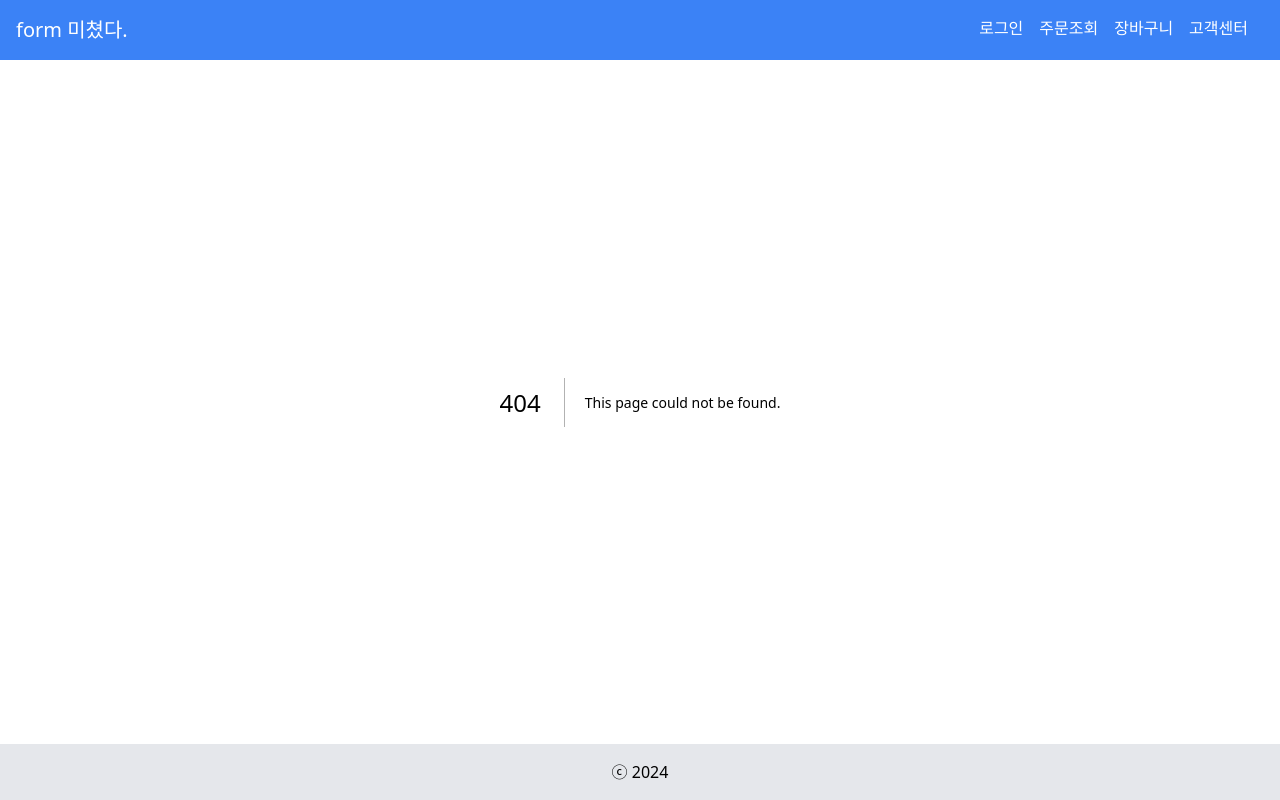
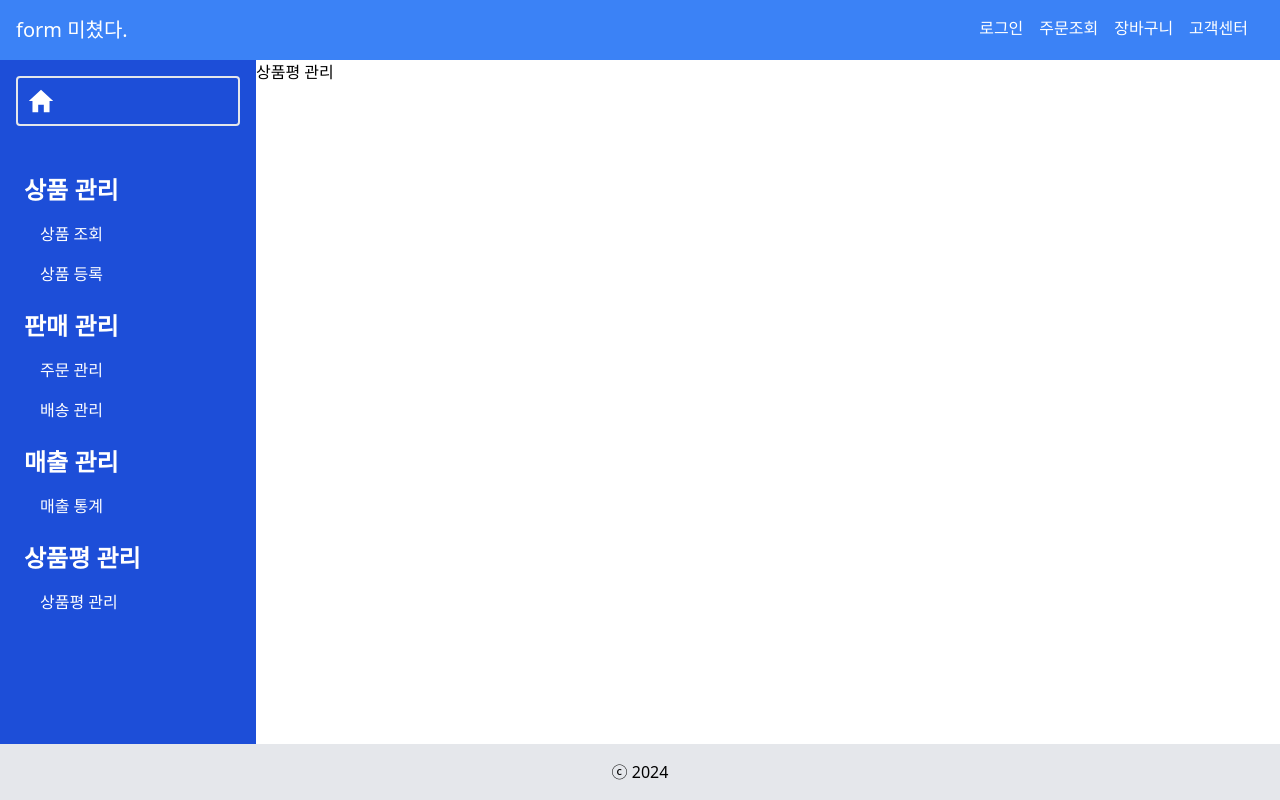
Before and after one commit to KDT-IaaS-Class-One-Group/KDT-IaaS-4team-ERP, a Next.js app: page /admin/review-manage in a window 1280 px wide. Before the commit this address had no page. Built offline with nearby package versions, Linux system fonts and the light colour scheme.

Commit message:
feat: 상품평 관리 페이지 작성

```diff
--- /dev/null
+++ b/app/admin/(page)/(review)/review-manage/page.tsx
@@ -0,0 +1,7 @@
+'use client';
+import React from 'react';
+import Image from 'next/link';
+
+export default function ReviewManage() {
+  return <div>상품평 관리</div>;
+}
```
